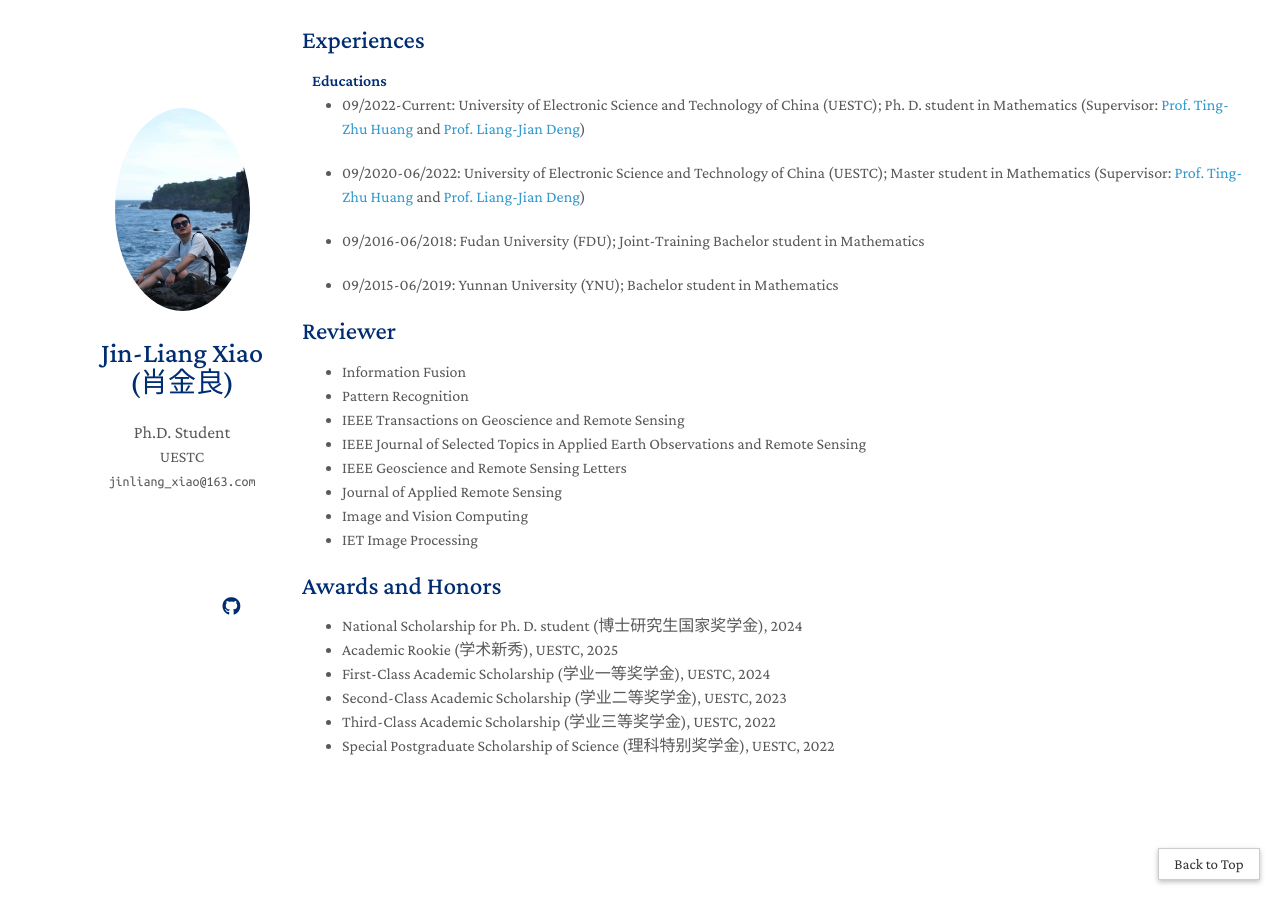
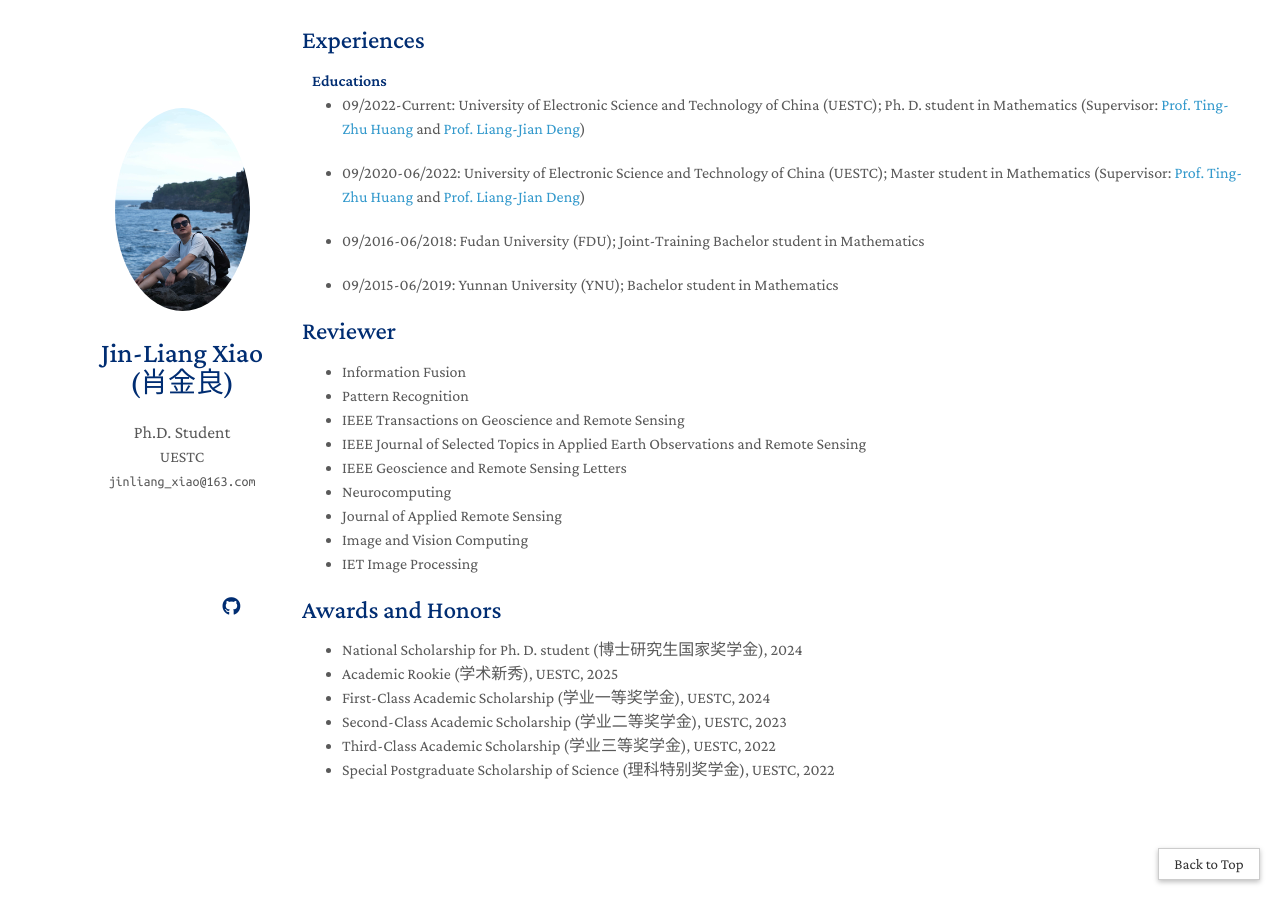
Before and after one commit to Jin-liangXiao/Jin-liangXiao.github.io, a Jekyll site: the page built from index.md, in a window 1280 px wide and 900 px high, scrolled down 2011 px. Built offline with Jekyll 4.4.1, drawn with Linux system fonts in a browser that asks for light colours; nearby versions of some CDN libraries; a style sheet for code colours, icons or effects is not loaded; our own code applies the rules of GitHub Pages for plain Markdown files.

Commit message:
Update services.md

```diff
--- a/_includes/services.md
+++ b/_includes/services.md
@@ -27,6 +27,7 @@
   <li>IEEE Transactions on Geoscience and Remote Sensing</li>
   <li>IEEE Journal of Selected Topics in Applied Earth Observations and Remote Sensing</li>
   <li>IEEE Geoscience and Remote Sensing Letters</li>
+  <li>Neurocomputing</li>
   <li>Journal of Applied Remote Sensing</li>
   <li>Image and Vision Computing</li>
   <li>IET Image Processing</li>
```
